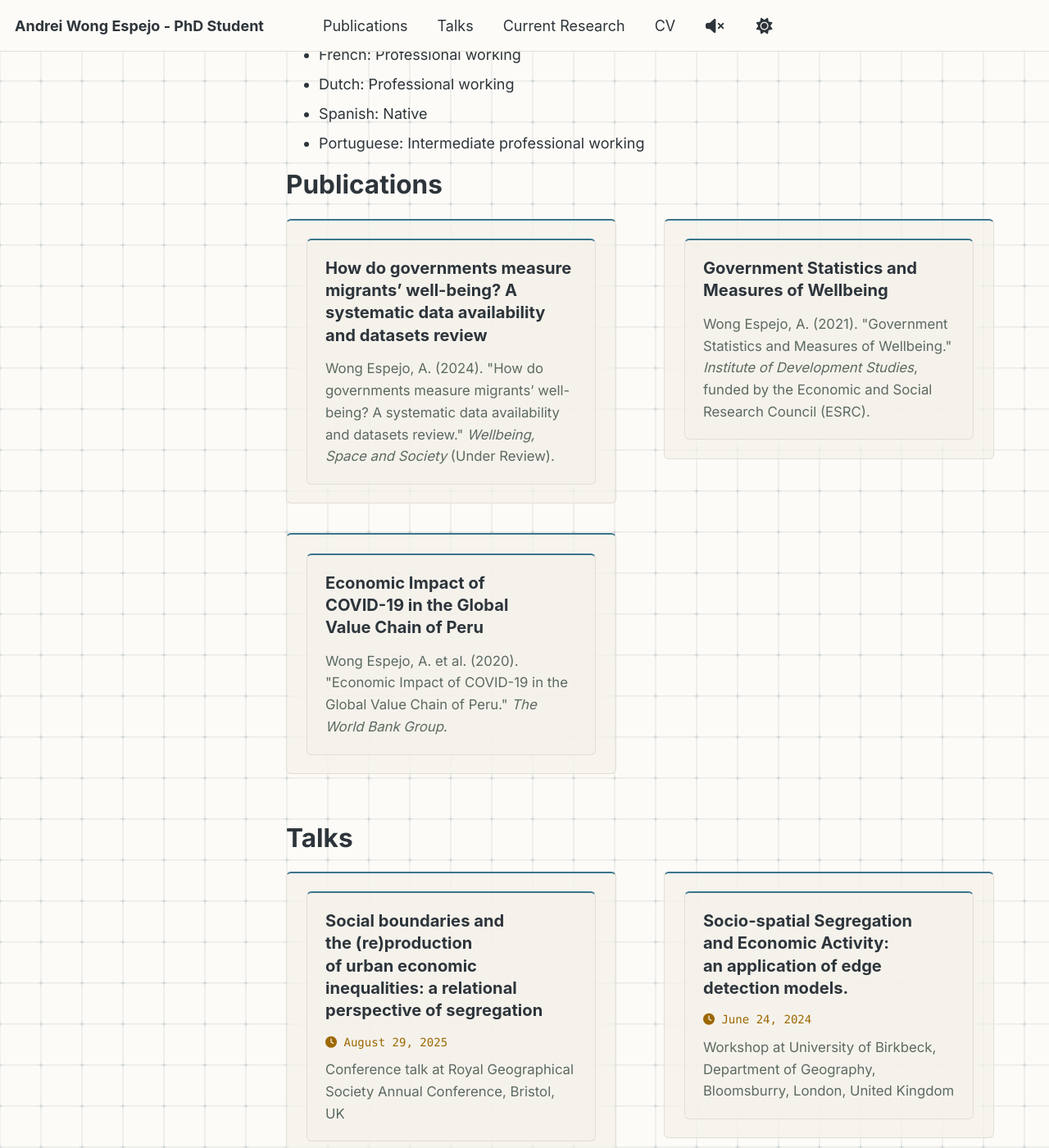
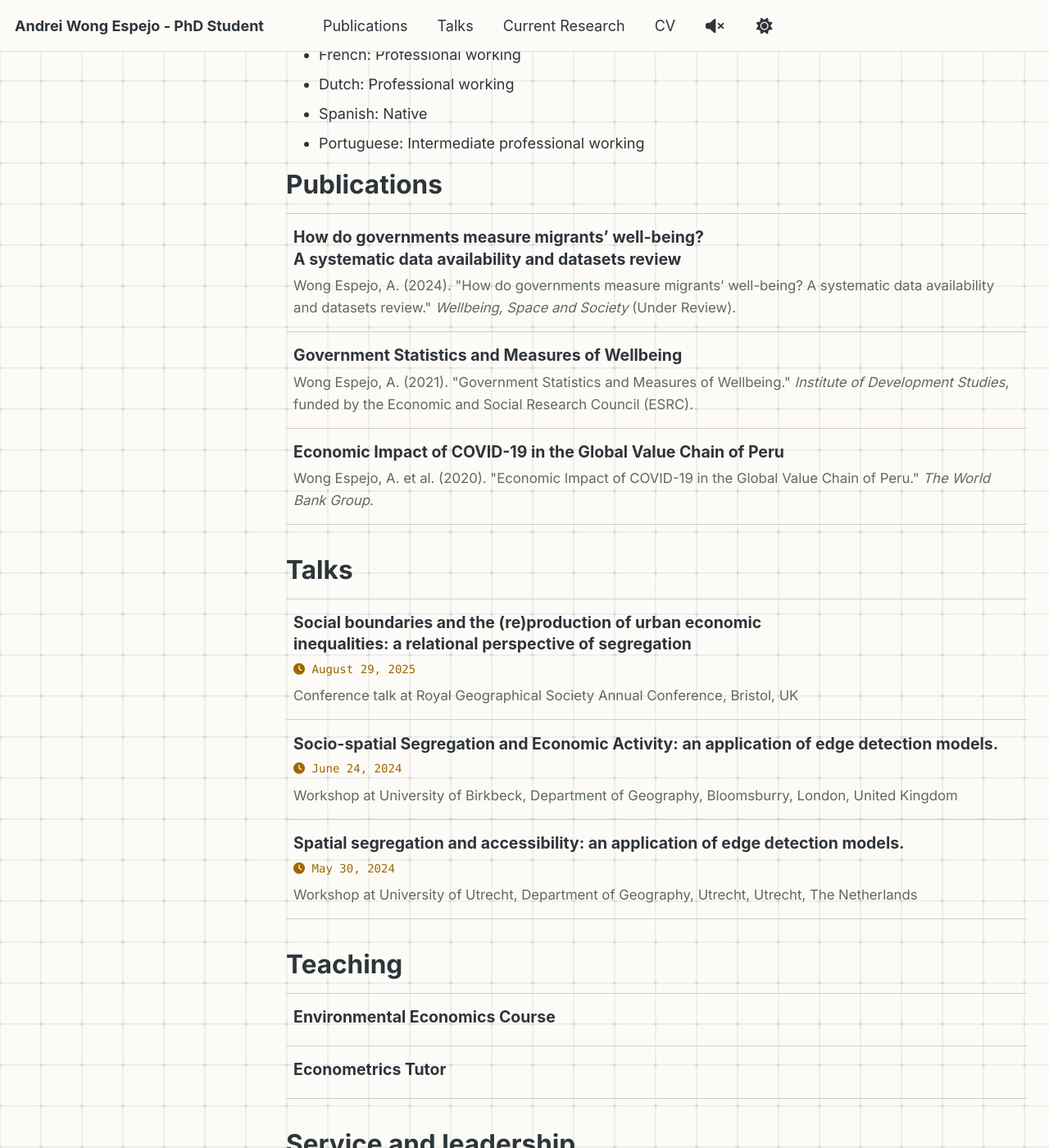
Before and after one commit to Andrei-WongE/Andrei-Wong.github.io, a Jekyll site: the page built from _pages/cv.md, in a window 1280 px wide and 1400 px high, scrolled down 1004 px. Shown: the whole window at 82% size. Built offline with Jekyll 4.4.1, drawn with Linux system fonts in a browser that asks for light colours; some web fonts are replaced; comment, search, counter and statistics services are not loaded.

Commit message:
Remove cards from non-main pages to fix CV double-nesting and boost main page tag contrast

```diff
--- a/_sass/layout/_custom.scss
+++ b/_sass/layout/_custom.scss
@@ -320,40 +320,41 @@ h1, h2, h3 {
     .spotlight-tags {
         display: flex;
         flex-wrap: wrap;
-        gap: 0.45rem;
-        margin-bottom: 1.15rem;
+        gap: 0.5rem;
+        margin-bottom: 1.25rem;
 
         .spotlight-tag {
             font-family: var(--font-mono, monospace);
-            font-size: 0.72rem;
-            font-weight: 500;
-            padding: 0.18rem 0.5rem;
-            border-radius: 3px;
+            font-size: 0.78rem;
+            font-weight: 600;
+            letter-spacing: 0.01em;
+            padding: 0.28rem 0.65rem;
+            border-radius: 4px;
             border: 1px solid transparent;
             line-height: 1.35;
 
             &:nth-child(4n + 1) {
                 color: var(--accent-blue, #7FBBB3);
-                background: var(--accent-blue-tint, rgba(127, 187, 179, 0.12));
-                border-color: rgba(127, 187, 179, 0.25);
+                background: var(--accent-blue-tint, rgba(127, 187, 179, 0.20));
+                border-color: var(--accent-blue-border, rgba(127, 187, 179, 0.48));
             }
 
             &:nth-child(4n + 2) {
                 color: var(--hero-subtitle-color, #DBBC7F);
-                background: var(--accent-amber-tint, rgba(219, 188, 127, 0.12));
-                border-color: rgba(219, 188, 127, 0.25);
+                background: var(--accent-amber-tint, rgba(219, 188, 127, 0.20));
+                border-color: var(--accent-amber-border, rgba(219, 188, 127, 0.48));
             }
 
             &:nth-child(4n + 3) {
                 color: var(--accent-plum, #D699B6);
-                background: var(--accent-plum-tint, rgba(214, 153, 182, 0.12));
-                border-color: rgba(214, 153, 182, 0.25);
+                background: var(--accent-plum-tint, rgba(214, 153, 182, 0.20));
+                border-color: var(--accent-plum-border, rgba(214, 153, 182, 0.48));
             }
 
             &:nth-child(4n + 4) {
                 color: var(--accent-aqua, #83C092);
-                background: var(--accent-aqua-tint, rgba(131, 192, 146, 0.12));
-                border-color: rgba(131, 192, 146, 0.25);
+                background: var(--accent-aqua-tint, rgba(131, 192, 146, 0.20));
+                border-color: var(--accent-aqua-border, rgba(131, 192, 146, 0.48));
             }
         }
     }
@@ -528,15 +529,15 @@ h1, h2, h3 {
 }
 
 /* ==========================================================================
-   PUBLICATIONS BANNER & STREAM
+   PUBLICATIONS BANNER & STREAM (Flat Editorial Ledger — No Card Boxes)
    ========================================================================== */
 .publications-lead-banner {
-    background: var(--spotlight-surface, var(--global-panel-color));
-    border: 1px solid var(--global-border-color);
-    border-top: 2px solid var(--accent-blue, #7FBBB3);
-    border-radius: 6px;
-    padding: 1.25rem 1.4rem;
-    margin-bottom: 1.75rem;
+    background: transparent;
+    border: none;
+    border-bottom: 1px solid var(--global-dark-border-color);
+    border-radius: 0;
+    padding: 0 0 1.25rem;
+    margin-bottom: 1.5rem;
     display: flex;
     justify-content: space-between;
     align-items: center;
@@ -559,21 +560,21 @@ h1, h2, h3 {
             display: inline-flex;
             align-items: center;
             gap: 0.4rem;
-            padding: 0.35rem 0.75rem;
+            padding: 0.32rem 0.72rem;
             border-radius: 4px;
             font-family: var(--font-mono, monospace);
             font-size: 0.78rem;
             font-weight: 600;
             color: var(--accent-blue, #7FBBB3) !important;
-            background: var(--accent-blue-tint, rgba(127, 187, 179, 0.12));
-            border: 1px solid rgba(127, 187, 179, 0.25);
+            background: var(--accent-blue-tint, rgba(127, 187, 179, 0.20));
+            border: 1px solid var(--accent-blue-border, rgba(127, 187, 179, 0.48));
             text-decoration: none !important;
             transition: transform 0.2s ease, border-color 0.2s ease, color 0.2s ease;
 
             &:nth-child(2) {
                 color: var(--accent-aqua, #83C092) !important;
-                background: var(--accent-aqua-tint, rgba(131, 192, 146, 0.12));
-                border-color: rgba(131, 192, 146, 0.25);
+                background: var(--accent-aqua-tint, rgba(131, 192, 146, 0.20));
+                border-color: var(--accent-aqua-border, rgba(131, 192, 146, 0.48));
             }
 
             &:hover {
@@ -588,7 +589,7 @@ h1, h2, h3 {
 .archive-stream {
     display: flex;
     flex-direction: column;
-    gap: 1rem;
+    gap: 0;
 
     .archive__item {
         margin-bottom: 0;
@@ -596,10 +597,11 @@ h1, h2, h3 {
 }
 
 .archive-grid {
-    display: grid;
-    grid-template-columns: repeat(auto-fit, minmax(300px, 1fr));
-    gap: 1.25rem;
-    margin-top: 1.25rem;
+    display: flex;
+    flex-direction: column;
+    gap: 0;
+    margin-top: 1rem;
+    border-top: 1px solid var(--global-dark-border-color);
 }
 
 /* ==========================================================================
@@ -804,7 +806,7 @@ body.modal-open {
 }
 
 /* ==========================================================================
-   LEGACY & ARCHIVE ADAPTATIONS (Unified Everforest Multi-Accent Ledger)
+   LEGACY & ARCHIVE ADAPTATIONS (Flat Editorial Ledger — Zero Cards / Zero Nesting)
    ========================================================================== */
 .archive > h1,
 .archive > h2,
@@ -816,30 +818,31 @@ body.modal-open {
     margin-top: 2.25rem;
     padding-bottom: 0.45rem;
     border-bottom: 1px solid var(--global-dark-border-color);
-    font-size: 1.35rem;
+    font-size: 1.32rem;
+    color: var(--accent-blue, #7FBBB3);
+
+    &:nth-of-type(3n + 2) {
+        color: var(--hero-subtitle-color, #DBBC7F);
+    }
+
+    &:nth-of-type(3n + 3) {
+        color: var(--accent-aqua, #83C092);
+    }
 }
 
 .archive__item {
-    background: var(--spotlight-surface, var(--global-panel-color));
-    padding: 1.25rem 1.35rem;
-    border: 1px solid var(--global-border-color);
-    border-top: 2px solid var(--accent-blue, #7FBBB3);
-    border-radius: 6px;
-    transition: border-color 0.2s ease, transform 0.25s cubic-bezier(0.25, 1, 0.5, 1);
-    margin-bottom: 1rem;
+    background: transparent;
+    padding: 1.1rem 0.6rem;
+    border: none;
+    border-radius: 0;
+    border-bottom: 1px solid var(--global-dark-border-color);
+    transition: background-color 0.2s ease, border-color 0.2s ease;
+    margin-bottom: 0;
     position: relative;
 
-    &:nth-child(3n + 2) {
-        border-top-color: var(--hero-subtitle-color, #DBBC7F);
-    }
-
-    &:nth-child(3n + 3) {
-        border-top-color: var(--accent-aqua, #83C092);
-    }
-
     &:hover {
-        border-color: var(--global-dark-border-color);
-        transform: translateY(-2px);
+        background: var(--global-panel-color);
+        border-bottom-color: var(--global-link-color);
 
         .archive__item-title,
         .archive__item-title a {
@@ -849,10 +852,10 @@ body.modal-open {
 
     .archive__item-title {
         margin-top: 0;
-        margin-bottom: 0.45rem;
+        margin-bottom: 0.35rem;
         color: var(--global-text-color);
         font-weight: 700;
-        font-size: 1.12rem;
+        font-size: 1.08rem;
         line-height: 1.35;
         transition: color 0.2s ease;
 
@@ -866,14 +869,14 @@ body.modal-open {
         font-family: var(--font-mono, monospace);
         font-size: 0.78rem;
         color: var(--hero-subtitle-color, #DBBC7F);
-        margin-bottom: 0.5rem;
+        margin-bottom: 0.45rem;
     }
 
     p {
         font-size: 0.93rem;
         line-height: 1.6;
         color: var(--global-text-color-light);
-        margin-bottom: 0.75em;
+        margin-bottom: 0.65em;
 
         &:last-child {
             margin-bottom: 0;
@@ -881,63 +884,62 @@ body.modal-open {
     }
 }
 
+/* CV / Embedded archive lists — strictly flat rows, eliminating double-card nesting */
 .card-list {
     list-style: none !important;
     padding: 0 !important;
-    display: grid;
-    grid-template-columns: repeat(auto-fill, minmax(290px, 1fr));
-    gap: 1rem;
-    margin: 1.25rem 0 2.25rem;
-    border-top: none;
+    display: flex;
+    flex-direction: column;
+    gap: 0;
+    margin: 0.75rem 0 2rem;
+    border-top: 1px solid var(--global-dark-border-color);
+
+    .list__item {
+        padding-right: 0 !important;
+    }
+
+    .archive__item {
+        background: transparent !important;
+        border: none !important;
+        border-bottom: 1px solid var(--global-dark-border-color) !important;
+        border-radius: 0 !important;
+        padding: 0.85rem 0.5rem;
+        transform: none !important;
+
+        &:hover {
+            background: var(--global-panel-color) !important;
+            border-bottom-color: var(--global-link-color) !important;
+        }
+    }
 
     li {
-        background: var(--spotlight-surface, var(--global-panel-color));
-        padding: 1.1rem 1.2rem;
-        border: 1px solid var(--global-border-color);
-        border-top: 2px solid var(--accent-blue, #7FBBB3);
-        border-radius: 6px;
-        transition: border-color 0.2s ease, transform 0.25s cubic-bezier(0.25, 1, 0.5, 1);
-        margin-bottom: 0 !important;
-        display: flex;
-        flex-direction: column;
-        overflow: hidden;
+        list-style: none !important;
+        background: transparent !important;
+        padding: 0;
+        border: none !important;
+        border-radius: 0 !important;
+        margin: 0 !important;
+        display: block;
         color: var(--global-text-color-light);
-
-        &:nth-child(3n + 2) {
-            border-top-color: var(--hero-subtitle-color, #DBBC7F);
-        }
-
-        &:nth-child(3n + 3) {
-            border-top-color: var(--accent-aqua, #83C092);
-        }
-
-        &:hover {
-            border-color: var(--global-dark-border-color);
-            transform: translateY(-2px);
-
-            a {
-                color: var(--global-link-color);
-            }
-        }
+        font-size: 0.92rem;
+        line-height: 1.5;
 
         a {
             text-decoration: none !important;
             font-weight: 700;
-            display: block;
-            margin-bottom: 0.35rem;
             color: var(--global-text-color);
             transition: color 0.2s ease;
+
+            &:hover {
+                color: var(--global-link-color);
+            }
         }
-
-        font-size: 0.92rem;
-        line-height: 1.5;
 
         img, iframe {
             max-width: 100% !important;
             height: auto;
             border-radius: 4px;
-            margin-top: 1rem;
-            align-self: center;
+            margin-top: 0.85rem;
             display: block;
         }
 
--- a/_sass/theme/_unified.scss
+++ b/_sass/theme/_unified.scss
@@ -26,13 +26,17 @@ html[data-theme="light"] {
   --global-thead-color: #EAE6DC;
   --font-mono: Monaco, Consolas, "Lucida Console", monospace;
   --hero-subtitle-color: #9d6800;
-  --accent-blue: #3B758C;
-  --accent-aqua: #357B62;
-  --accent-plum: #7D4E72;
-  --accent-blue-tint: rgba(59, 117, 140, 0.10);
-  --accent-amber-tint: rgba(157, 104, 0, 0.10);
-  --accent-plum-tint: rgba(125, 78, 114, 0.10);
-  --accent-aqua-tint: rgba(53, 123, 98, 0.10);
+  --accent-blue: #2B5F75;
+  --accent-aqua: #26614D;
+  --accent-plum: #6B3D60;
+  --accent-blue-tint: rgba(43, 95, 117, 0.13);
+  --accent-amber-tint: rgba(157, 104, 0, 0.13);
+  --accent-plum-tint: rgba(107, 61, 96, 0.13);
+  --accent-aqua-tint: rgba(38, 97, 77, 0.13);
+  --accent-blue-border: rgba(43, 95, 117, 0.38);
+  --accent-amber-border: rgba(157, 104, 0, 0.38);
+  --accent-plum-border: rgba(107, 61, 96, 0.38);
+  --accent-aqua-border: rgba(38, 97, 77, 0.38);
   --spotlight-surface: rgba(244, 241, 234, 0.72);
 
   /* Button states */
@@ -92,10 +96,14 @@ html[data-theme="light"] {
     --accent-blue: #7FBBB3;
     --accent-aqua: #83C092;
     --accent-plum: #D699B6;
-    --accent-blue-tint: rgba(127, 187, 179, 0.12);
-    --accent-amber-tint: rgba(219, 188, 127, 0.12);
-    --accent-plum-tint: rgba(214, 153, 182, 0.12);
-    --accent-aqua-tint: rgba(131, 192, 146, 0.12);
+    --accent-blue-tint: rgba(127, 187, 179, 0.20);
+    --accent-amber-tint: rgba(219, 188, 127, 0.20);
+    --accent-plum-tint: rgba(214, 153, 182, 0.20);
+    --accent-aqua-tint: rgba(131, 192, 146, 0.20);
+    --accent-blue-border: rgba(127, 187, 179, 0.48);
+    --accent-amber-border: rgba(219, 188, 127, 0.48);
+    --accent-plum-border: rgba(214, 153, 182, 0.48);
+    --accent-aqua-border: rgba(131, 192, 146, 0.48);
     --spotlight-surface: rgba(52, 63, 68, 0.58);
 
     --btn-bg: #A7C080;
@@ -153,10 +161,14 @@ html[data-theme="dark"] {
   --accent-blue: #7FBBB3;
   --accent-aqua: #83C092;
   --accent-plum: #D699B6;
-  --accent-blue-tint: rgba(127, 187, 179, 0.12);
-  --accent-amber-tint: rgba(219, 188, 127, 0.12);
-  --accent-plum-tint: rgba(214, 153, 182, 0.12);
-  --accent-aqua-tint: rgba(131, 192, 146, 0.12);
+  --accent-blue-tint: rgba(127, 187, 179, 0.20);
+  --accent-amber-tint: rgba(219, 188, 127, 0.20);
+  --accent-plum-tint: rgba(214, 153, 182, 0.20);
+  --accent-aqua-tint: rgba(131, 192, 146, 0.20);
+  --accent-blue-border: rgba(127, 187, 179, 0.48);
+  --accent-amber-border: rgba(219, 188, 127, 0.48);
+  --accent-plum-border: rgba(214, 153, 182, 0.48);
+  --accent-aqua-border: rgba(131, 192, 146, 0.48);
   --spotlight-surface: rgba(52, 63, 68, 0.58);
 
   --btn-bg: #A7C080;
```
